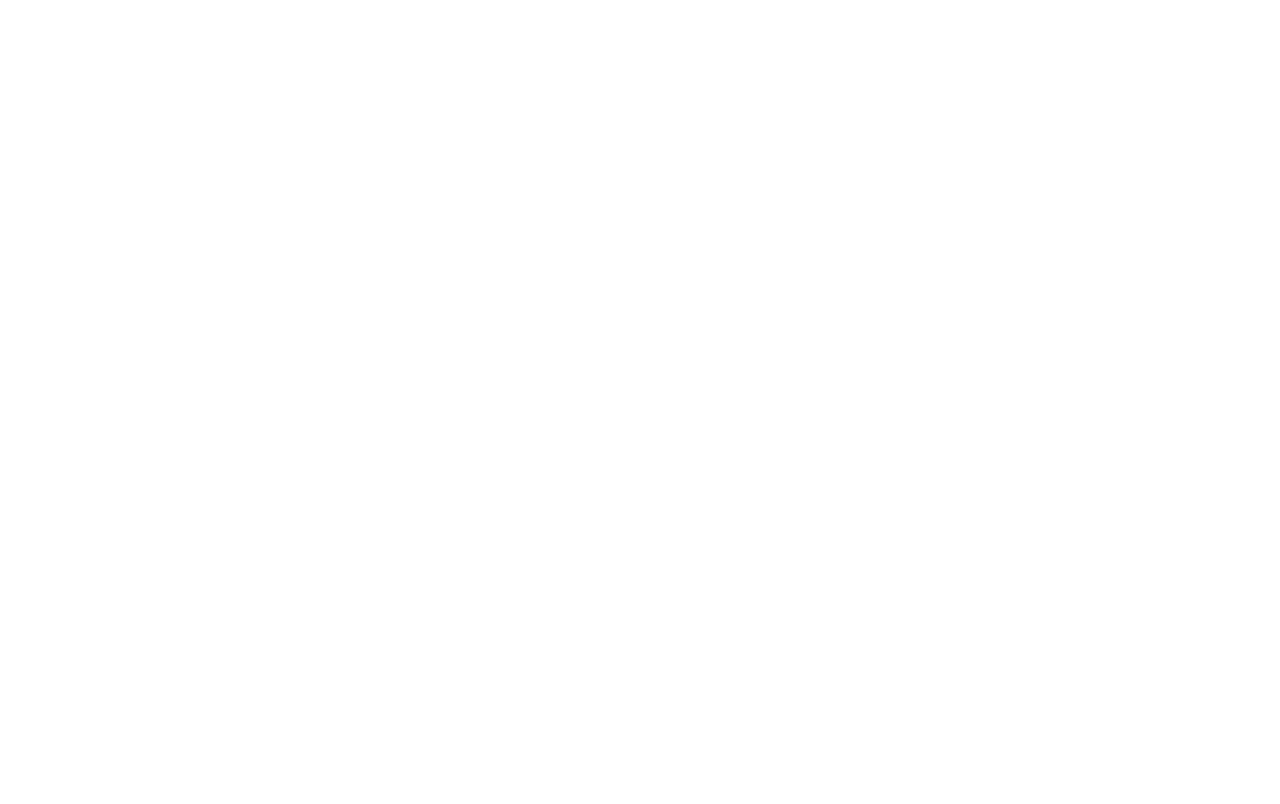
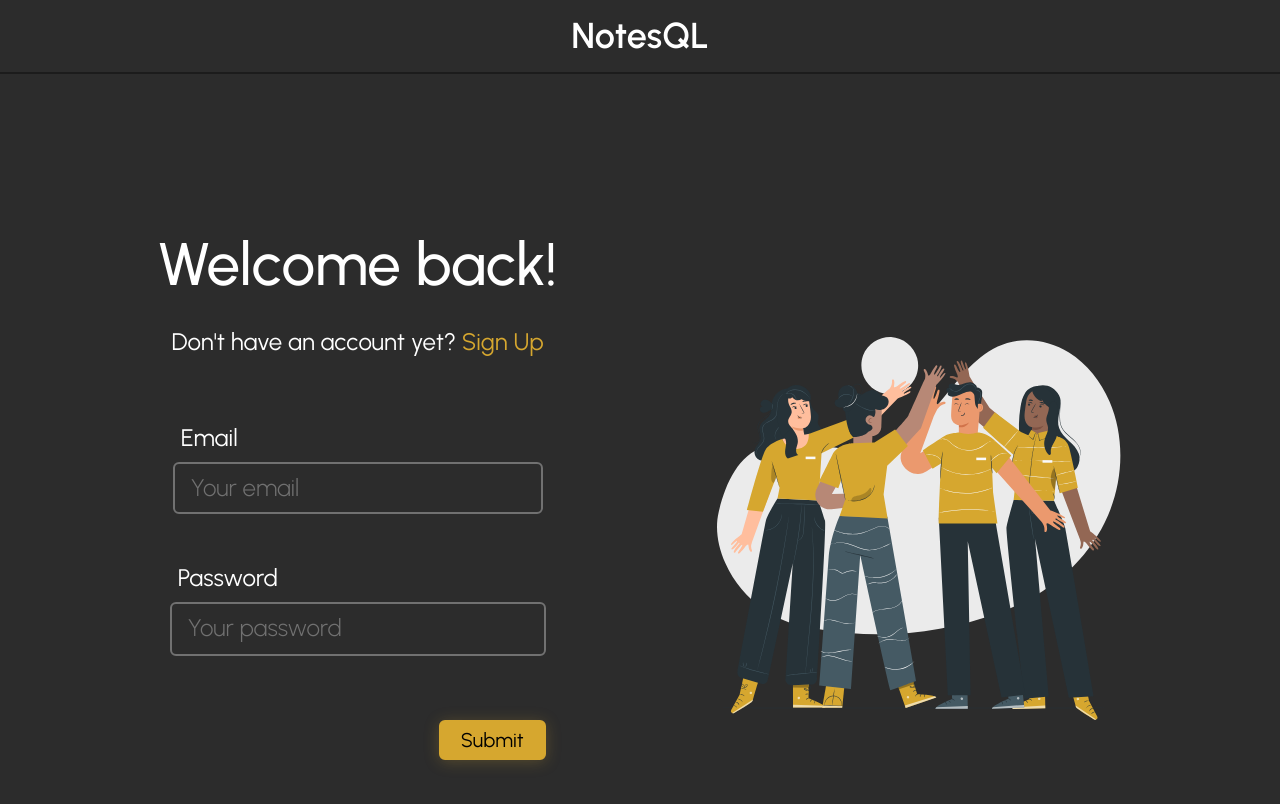
Before and after one commit to felipecalgaro/notesql-client, a React (Vite) app: page /sign-in in a window 1280 px wide. Before the commit this address had no page. Shown: the top 804 px of the page. Built offline with nearby package versions, Linux system fonts and the light colour scheme; a web font is replaced by a local one.

Commit message:
feat: add pages navigation

```diff
--- a/src/App.tsx
+++ b/src/App.tsx
@@ -1,12 +1,14 @@
 import { Routes, Route } from 'react-router-dom'
 import Home from './pages/Home'
 import SignUp from './pages/SignUp'
+import SignIn from './pages/SignIn'
 
 function App() {
   return (
     <Routes>
       <Route path='/' element={<Home />} />
       <Route path='/sign-up' element={<SignUp />} />
+      <Route path='/sign-in' element={<SignIn />} />
       {/* <Route path='*' */}
     </Routes>
   )
--- a/src/pages/Home.tsx
+++ b/src/pages/Home.tsx
@@ -1,3 +1,4 @@
+import { Link } from 'react-router-dom'
 import NotesImage from '../assets/notes.svg'
 import Button from '../components/Button'
 import Header from '../components/Header'
@@ -13,7 +14,9 @@ export default function Home() {
           </div>
           <div className='flex items-center xs:justify-between justify-center xs:w-11/12 w-full gap-x-2 gap-y-4 flex-wrap'>
             <p className='text-white xs:text-start text-center sm:text-xl xs:text-lg text-base xs:w-2/3 w-5/6'>Your new best choice to take notes the easiest way.</p>
-            <Button isOutline={true} palette='primary' text='Sign Up' />
+            <Link to='/sign-up'>
+              <Button isOutline={true} palette='primary' text='Sign Up' />
+            </Link>
           </div>
         </div>
         <div className='basis-80'>
--- a/src/pages/SignIn.tsx
+++ b/src/pages/SignIn.tsx
@@ -1,13 +1,14 @@
 import TeamImage from '../assets/team.svg'
 import Input from '../components/Input';
 import Button from '../components/Button';
+import { Link } from 'react-router-dom';
 
 export default function SignIn() {
   return (
     <div className='bg-dark-gray-custom min-h-screen'>
       <header>
         <nav className='flex justify-center items-center xs:px-10 px-3 py-4'>
-          <h1 className='text-white font-semibold text-4xl'>NotesQL</h1>
+          <Link to='/' className='text-white font-semibold text-4xl'>NotesQL</Link>
         </nav>
         <hr className='border-[#1c1c1c] border-[1px]' />
       </header>
@@ -15,7 +16,7 @@ export default function SignIn() {
         <div className='flex flex-col items-center justify-center h-full flex-wrap gap-y-16'>
           <div className='flex flex-col items-center lg:gap-y-8 gap-y-4 md:w-auto w-full'>
             <p className='text-white lg:text-6xl xs:text-5xl text-3xl font-medium text-center'>Welcome back!</p>
-            <p className='text-white lg:text-2xl xs:text-xl text-base text-center'>Don't have an account yet? <span className='text-light-primary whitespace-nowrap'>Sign Up</span></p>
+            <p className='text-white lg:text-2xl xs:text-xl text-base text-center'>Don't have an account yet? <Link to='/sign-up' className='text-light-primary whitespace-nowrap'>Sign Up</Link></p>
           </div>
           <form className='flex flex-col items-center justify-center gap-12 w-min mb-16'>
             <Input id='email' label='Email' placeholder='Your email' type='email' />
--- a/src/pages/SignUp.tsx
+++ b/src/pages/SignUp.tsx
@@ -1,13 +1,14 @@
 import BlobImage from '../assets/blob.svg'
 import Input from '../components/Input';
 import Button from '../components/Button';
+import { Link } from 'react-router-dom';
 
 export default function SignUp() {
   return (
     <div className='bg-dark-gray-custom h-screen relative overflow-hidden'>
       <header>
         <nav className='flex justify-center items-center xs:px-10 px-3 py-4'>
-          <h1 className='text-white font-semibold text-4xl'>NotesQL</h1>
+          <Link to='/' className='text-white font-semibold text-4xl'>NotesQL</Link>
         </nav>
         <hr className='border-[#1c1c1c] border-[1px]' />
       </header>
@@ -15,7 +16,7 @@ export default function SignUp() {
         <div className='flex justify-evenly w-full h-full flex-wrap gap-y-8'>
           <div className='flex flex-col items-center lg:gap-y-8 gap-y-4 md:pt-52 pt-20 md:w-auto w-full'>
             <p className='text-white lg:text-6xl xs:text-5xl text-3xl font-medium text-center'>Sign Up to NotesQL</p>
-            <p className='text-white lg:text-2xl xs:text-xl text-base text-center'>Already have an account? <span className='text-light-secondary'>Sign In</span></p>
+            <p className='text-white lg:text-2xl xs:text-xl text-base text-center'>Already have an account? <Link to='/sign-in' className='text-light-secondary whitespace-nowrap'>Sign In</Link></p>
           </div>
           <form className='flex flex-col items-center justify-center gap-12'>
             <Input id='name' label='Name' placeholder='Your name' type='text' />
```
